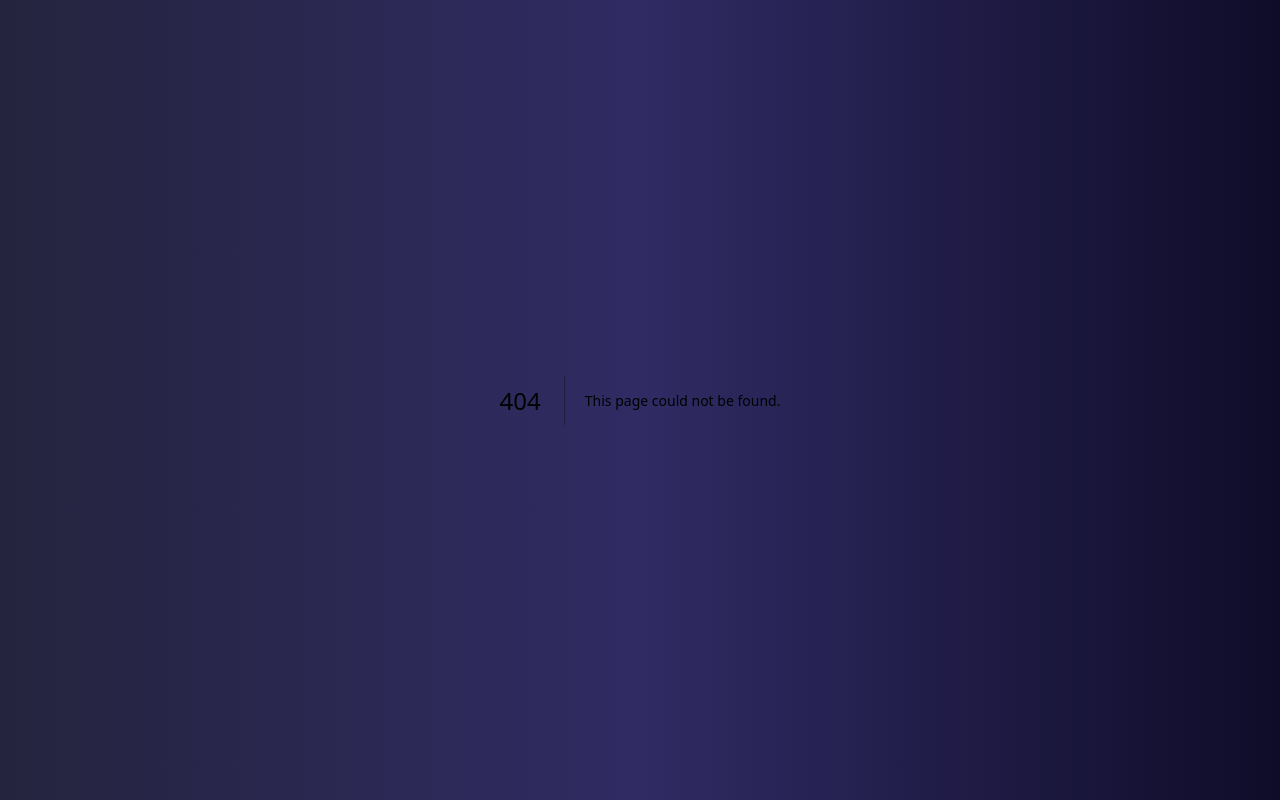
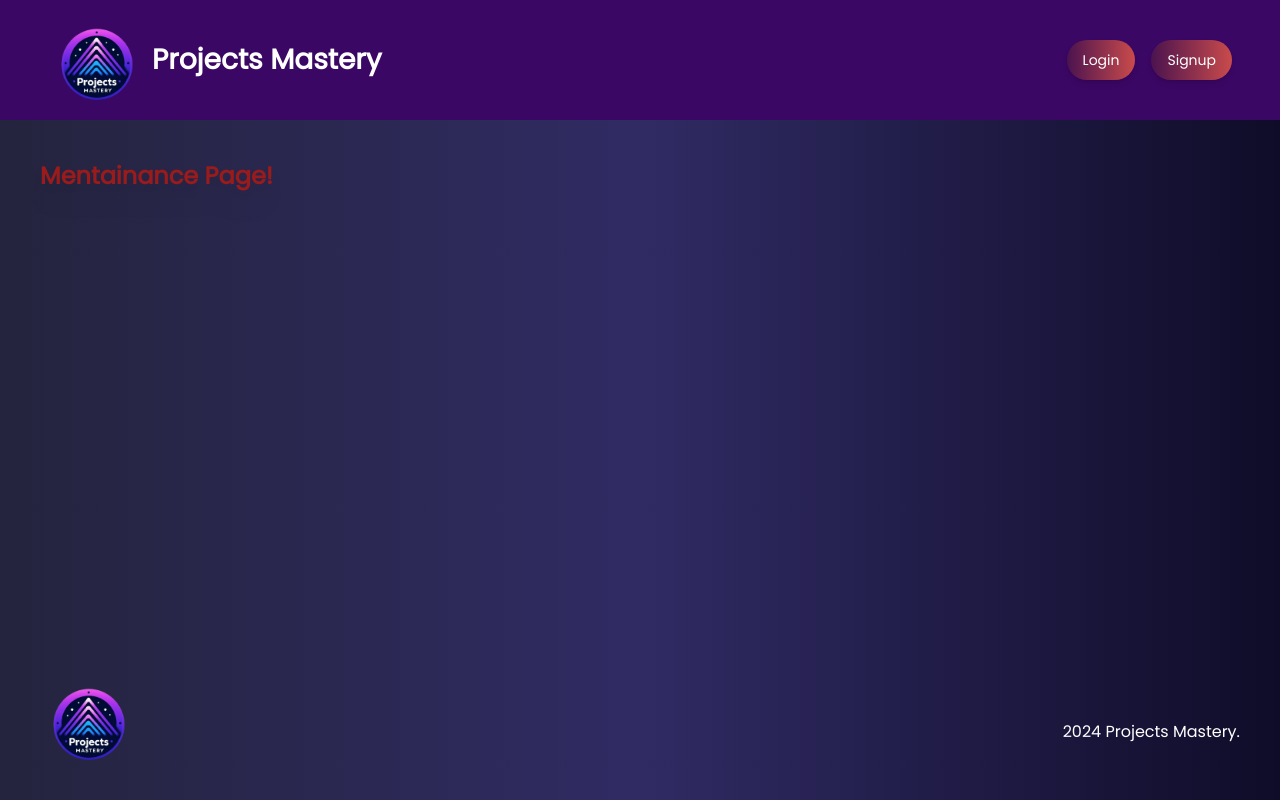
Before and after one commit to imacul/Projects-Mastery, a Next.js app: page /mentainance in a window 1280 px wide. Before the commit this address had no page. Built offline with nearby package versions, Linux system fonts and the light colour scheme; no server answers.

Commit message:
added a new page

```diff
--- /dev/null
+++ b/app/(root)/mentainance/page.tsx
@@ -0,0 +1,11 @@
+import React from 'react'
+
+const MentainancePage = () => {
+  return (
+    <div className="mt-[10rem] wrapper text-2xl font-extrabold drop-shadow-xl text-red-800">
+      Mentainance Page!
+    </div>
+  );
+}
+
+export default MentainancePage;
--- a/components/shared/Footer.tsx
+++ b/components/shared/Footer.tsx
@@ -16,7 +16,7 @@ const Footer = () => {
           />
         </Link>
 
-        <p className="text-white">© 2024 Projects Mastery. All Rights reserved!</p>
+        <p className="text-white">2024 Projects Mastery.</p>
       </div>
     </footer>
   );
--- a/constants/index.ts
+++ b/constants/index.ts
@@ -10,6 +10,10 @@ export const headerLinks = [
   {
     label: "Full-Stack",
     route: "/full_stack",
+  },
+  {
+    label: "Mentainance",
+    route: "/mentainance",
   },
 ];
 
```
